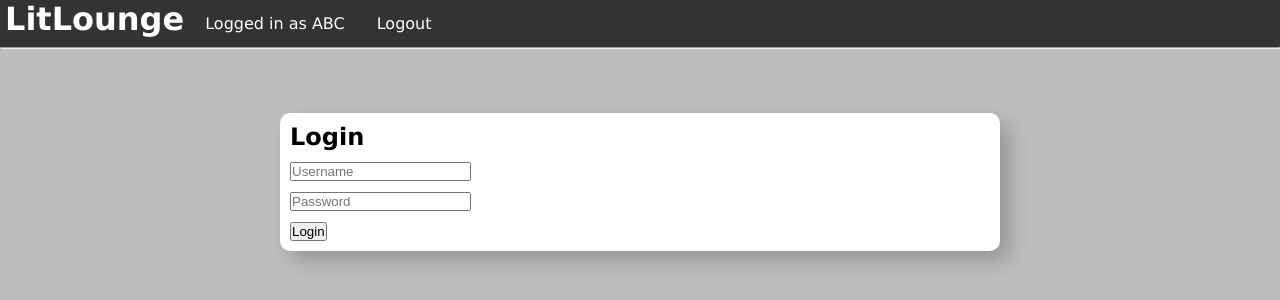
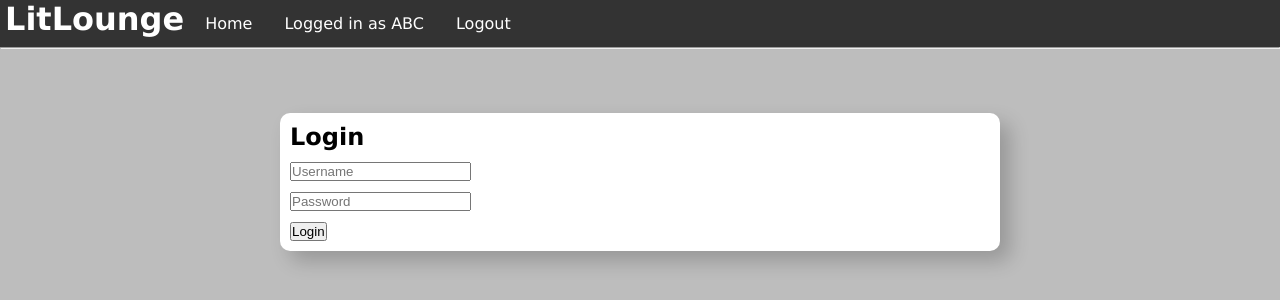
Before and after one commit to Random-Devil-with-internet/Year-12-3-Assignment, a Flask app: page / in a window 1280 px wide. Shown: the top 300 px of the page. Run offline with Flask 3, Linux system fonts and the light colour scheme; a user stored in the database is signed in.

Commit message:
Update base.html

```diff
--- a/templates/base.html
+++ b/templates/base.html
@@ -10,6 +10,7 @@
         <ul>
             <li><h1>LitLounge</h1></li>
             {% if current_user.is_authenticated %}
+                <li><a href="{{ url_for('gen.home') }}">Home</a></li>
                 <li><p>Logged in as {{ current_user.username }}</p></li>
                 <li><a href="{{ url_for('auth.logout') }}">Logout</a></li>
             {% else %}
```
